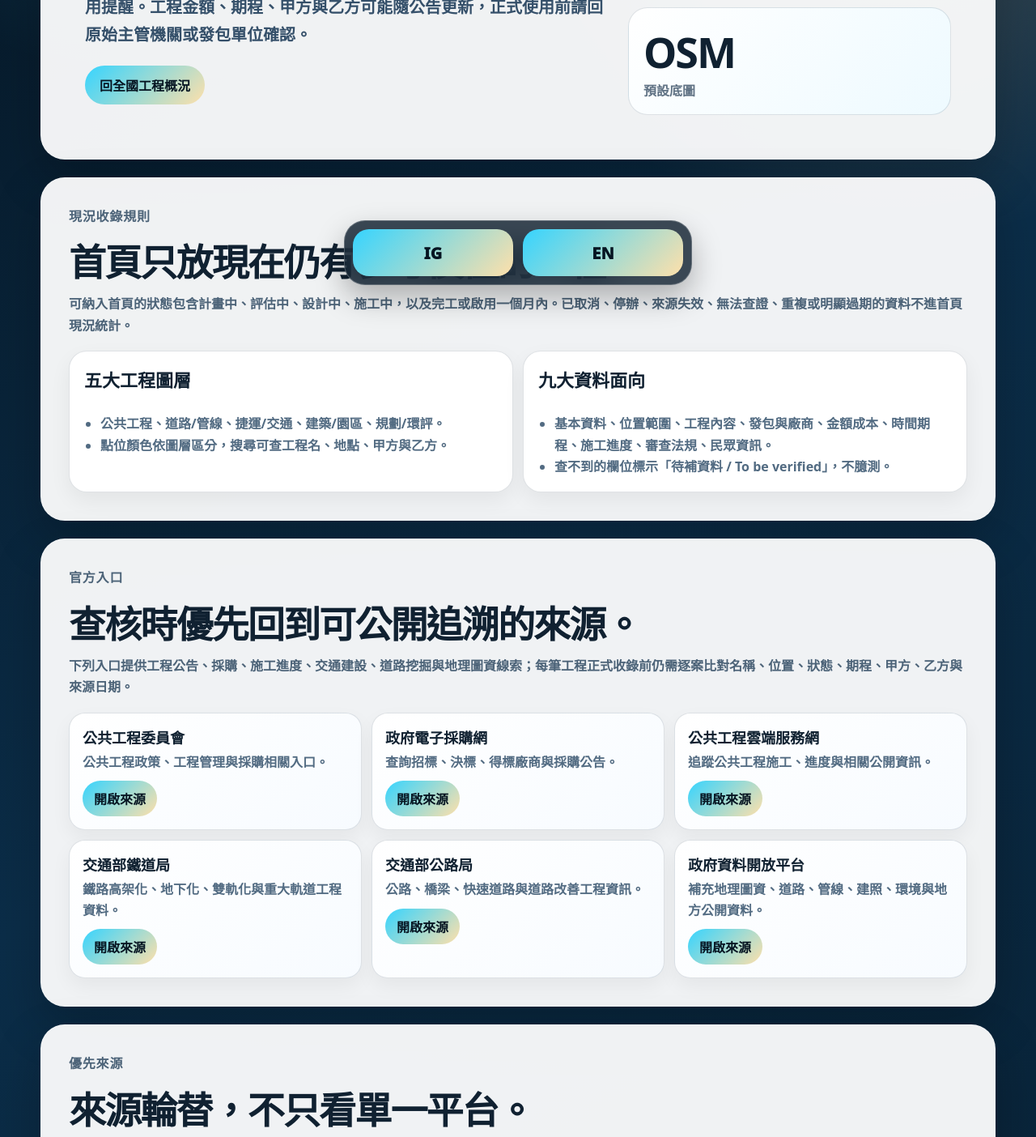
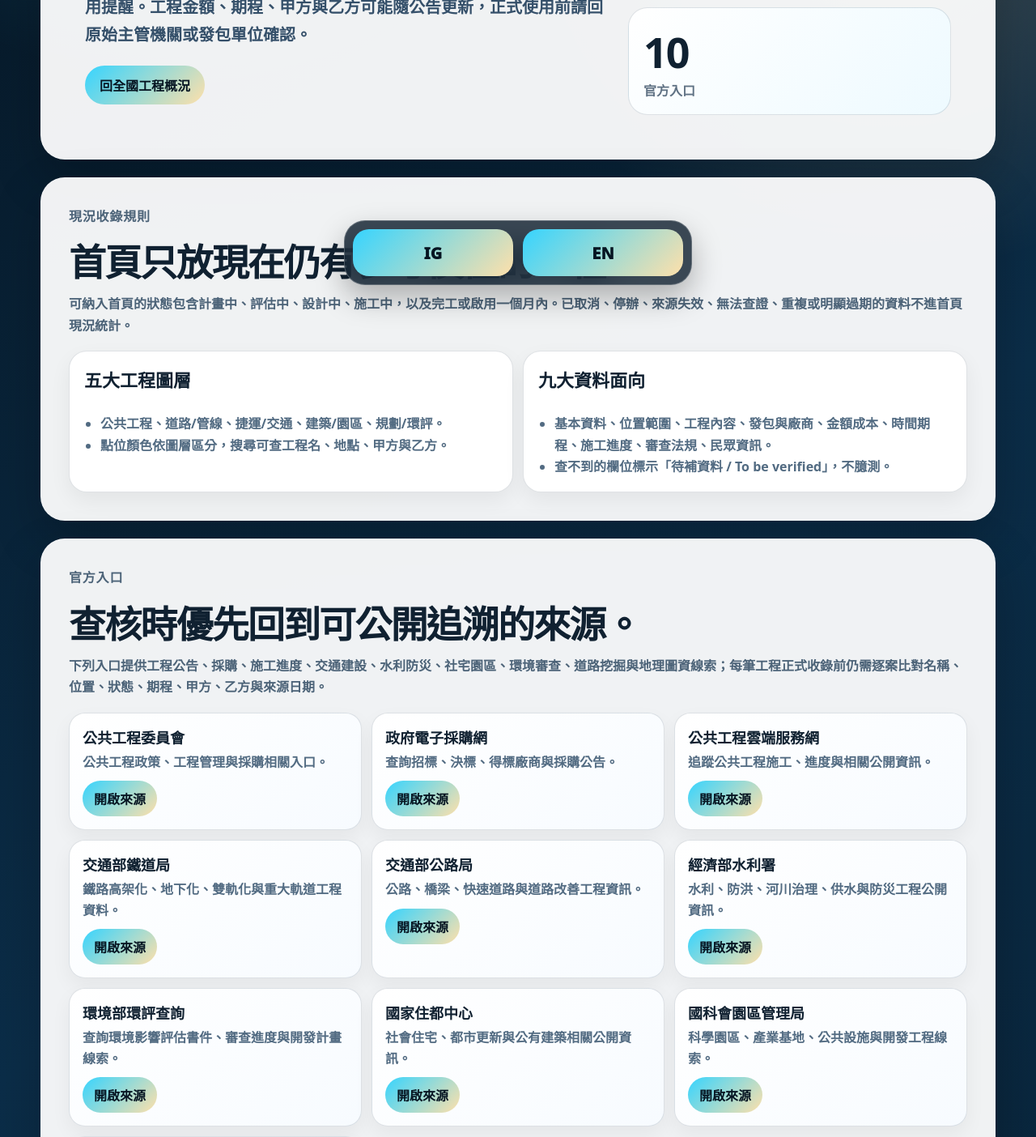
Before and after one commit to eden1762/taiwan-construction-map, a website: page sources.html in a window 1280 px wide. Shown: the part 436-1840 px from the top of the page at 81% size. Drawn offline with Linux system fonts and the light colour scheme.

Commit message:
Expand public source portals for construction map verification

```diff
--- a/sources.html
+++ b/sources.html
@@ -28,7 +28,7 @@
       <div class="metrics" aria-label="資料入口重點">
         <article><b>5</b><span><span class="zh-only">主要工程圖層</span><span class="en-only inline-en">Main layers</span></span></article>
         <article><b>9</b><span><span class="zh-only">資料欄位面向</span><span class="en-only inline-en">Data aspects</span></span></article>
-        <article><b>OSM</b><span><span class="zh-only">預設底圖</span><span class="en-only inline-en">Default basemap</span></span></article>
+        <article><b>10</b><span><span class="zh-only">官方入口</span><span class="en-only inline-en">Official portals</span></span></article>
       </div>
     </section>
 
@@ -48,7 +48,7 @@
       <div class="title">
         <p class="eyebrow"><span class="zh-only">官方入口</span><span class="en-only inline-en">Official portals</span></p>
         <h2><span class="zh-only">查核時優先回到可公開追溯的來源。</span><span class="en-only inline-en">Verification starts from traceable public portals.</span></h2>
-        <p><span class="zh-only">下列入口提供工程公告、採購、施工進度、交通建設、道路挖掘與地理圖資線索；每筆工程正式收錄前仍需逐案比對名稱、位置、狀態、期程、甲方、乙方與來源日期。</span><span class="en-only inline-en">These portals provide leads for project notices, procurement, progress, transport works, road excavation, and geospatial data. Each record still needs project-by-project checks before it enters the active map.</span></p>
+        <p><span class="zh-only">下列入口提供工程公告、採購、施工進度、交通建設、水利防災、社宅園區、環境審查、道路挖掘與地理圖資線索；每筆工程正式收錄前仍需逐案比對名稱、位置、狀態、期程、甲方、乙方與來源日期。</span><span class="en-only inline-en">These portals provide leads for project notices, procurement, progress, transport works, water and resilience works, housing and park projects, environmental review, road excavation, and geospatial data. Each record still needs project-by-project checks before it enters the active map.</span></p>
       </div>
       <div class="sourceLinks">
         <article><h3><span class="zh-only">公共工程委員會</span><span class="en-only inline-en">Public Construction Commission</span></h3><p><span class="zh-only">公共工程政策、工程管理與採購相關入口。</span><span class="en-only inline-en">Public works policy, project management, and procurement entry point.</span></p><a href="https://www.pcc.gov.tw/" target="_blank" rel="noopener noreferrer"><span class="zh-only">開啟來源</span><span class="en-only inline-en">Open source</span></a></article>
@@ -56,6 +56,10 @@
         <article><h3><span class="zh-only">公共工程雲端服務網</span><span class="en-only inline-en">Public Works Cloud</span></h3><p><span class="zh-only">追蹤公共工程施工、進度與相關公開資訊。</span><span class="en-only inline-en">Progress and public records for public construction projects.</span></p><a href="https://pcic.pcc.gov.tw/" target="_blank" rel="noopener noreferrer"><span class="zh-only">開啟來源</span><span class="en-only inline-en">Open source</span></a></article>
         <article><h3><span class="zh-only">交通部鐵道局</span><span class="en-only inline-en">Railway Bureau</span></h3><p><span class="zh-only">鐵路高架化、地下化、雙軌化與重大軌道工程資料。</span><span class="en-only inline-en">Rail elevation, undergrounding, double-tracking, and major rail projects.</span></p><a href="https://www.rb.gov.tw/" target="_blank" rel="noopener noreferrer"><span class="zh-only">開啟來源</span><span class="en-only inline-en">Open source</span></a></article>
         <article><h3><span class="zh-only">交通部公路局</span><span class="en-only inline-en">Highway Bureau</span></h3><p><span class="zh-only">公路、橋梁、快速道路與道路改善工程資訊。</span><span class="en-only inline-en">Highway, bridge, expressway, and road improvement information.</span></p><a href="https://www.thb.gov.tw/" target="_blank" rel="noopener noreferrer"><span class="zh-only">開啟來源</span><span class="en-only inline-en">Open source</span></a></article>
+        <article><h3><span class="zh-only">經濟部水利署</span><span class="en-only inline-en">Water Resources Agency</span></h3><p><span class="zh-only">水利、防洪、河川治理、供水與防災工程公開資訊。</span><span class="en-only inline-en">Water resources, flood control, river works, supply resilience, and disaster-prevention projects.</span></p><a href="https://www.wra.gov.tw/" target="_blank" rel="noopener noreferrer"><span class="zh-only">開啟來源</span><span class="en-only inline-en">Open source</span></a></article>
+        <article><h3><span class="zh-only">環境部環評查詢</span><span class="en-only inline-en">Environmental Review</span></h3><p><span class="zh-only">查詢環境影響評估書件、審查進度與開發計畫線索。</span><span class="en-only inline-en">Environmental assessment documents, review status, and development-plan leads.</span></p><a href="https://eiadoc.moenv.gov.tw/" target="_blank" rel="noopener noreferrer"><span class="zh-only">開啟來源</span><span class="en-only inline-en">Open source</span></a></article>
+        <article><h3><span class="zh-only">國家住都中心</span><span class="en-only inline-en">National Housing Center</span></h3><p><span class="zh-only">社會住宅、都市更新與公有建築相關公開資訊。</span><span class="en-only inline-en">Social housing, urban renewal, and public-building project information.</span></p><a href="https://www.hurc.org.tw/" target="_blank" rel="noopener noreferrer"><span class="zh-only">開啟來源</span><span class="en-only inline-en">Open source</span></a></article>
+        <article><h3><span class="zh-only">國科會園區管理局</span><span class="en-only inline-en">Science Park Bureaus</span></h3><p><span class="zh-only">科學園區、產業基地、公共設施與開發工程線索。</span><span class="en-only inline-en">Science park, industrial base, public facility, and development project leads.</span></p><a href="https://www.nstc.gov.tw/" target="_blank" rel="noopener noreferrer"><span class="zh-only">開啟來源</span><span class="en-only inline-en">Open source</span></a></article>
         <article><h3><span class="zh-only">政府資料開放平台</span><span class="en-only inline-en">Open Data Portal</span></h3><p><span class="zh-only">補充地理圖資、道路、管線、建照、環境與地方公開資料。</span><span class="en-only inline-en">Geospatial, road, utility, permit, environmental, and local public datasets.</span></p><a href="https://data.gov.tw/" target="_blank" rel="noopener noreferrer"><span class="zh-only">開啟來源</span><span class="en-only inline-en">Open source</span></a></article>
       </div>
     </section>
```
